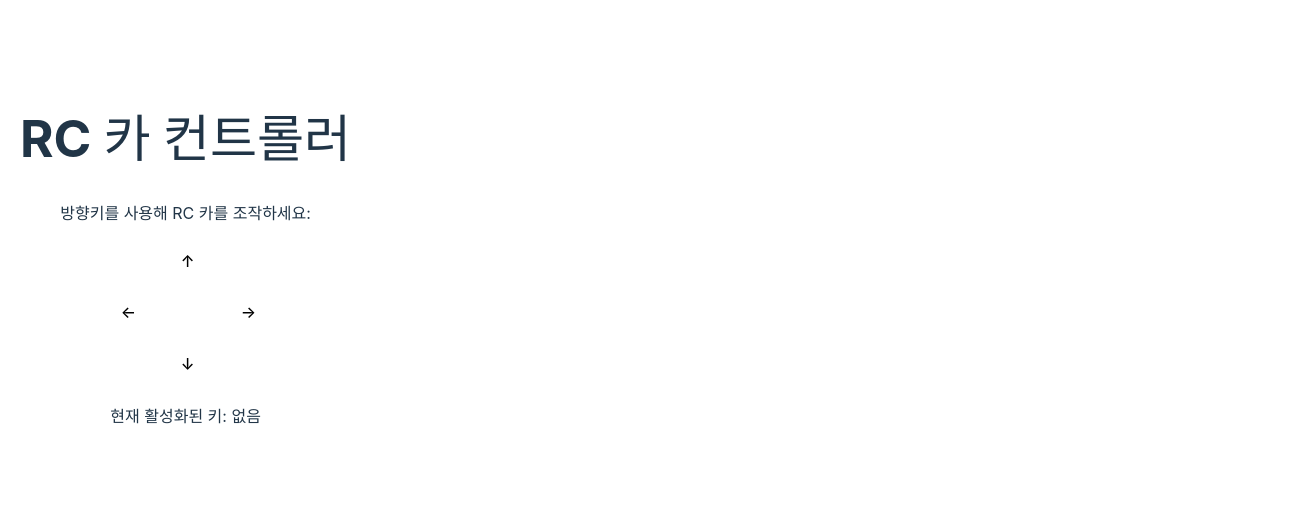
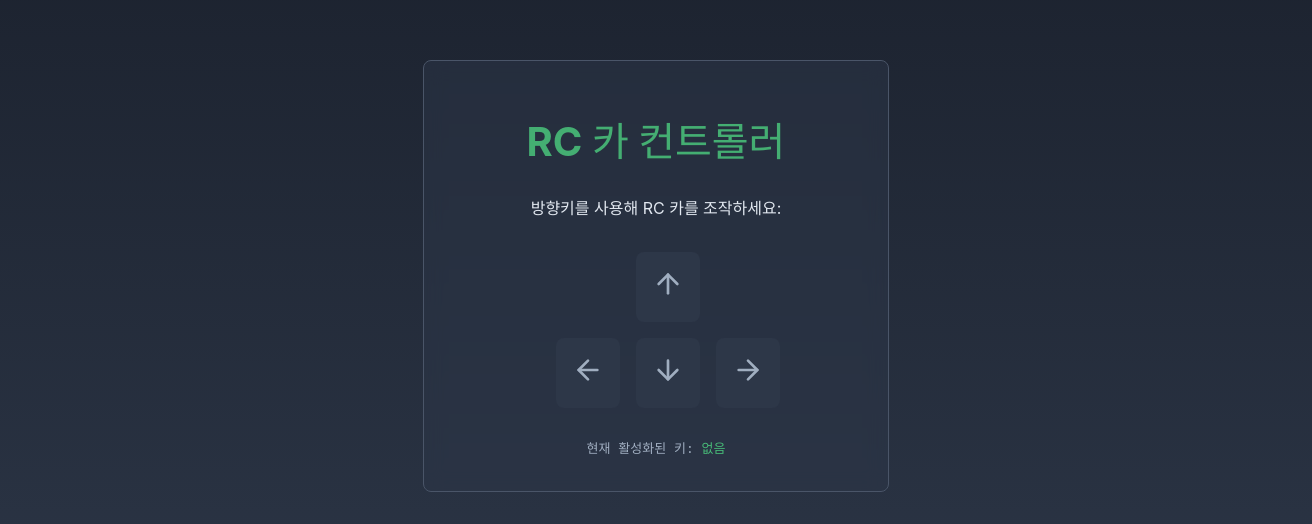
Before and after one commit to Embedded-System-Team1/RC_Car_Web, a React (Vite) app: page / in a window 1280 px wide. Shown: the part 140-664 px from the top of the page, 1312 px wide, since content can reach past the window. Built offline with nearby package versions, Linux system fonts and the light colour scheme; no server answers.

Commit message:
:sparkles: feat: 키 누르는 중이면 메시지를 연속으로 전송

```diff
--- a/src/App.jsx
+++ b/src/App.jsx
@@ -1,8 +1,12 @@
 import { useState, useEffect, useRef } from 'react';
+import styles from './App.module.css';
+import { ArrowUp, ArrowDown, ArrowLeft, ArrowRight } from 'lucide-react';
 
 function App() {
   const socketRef = useRef(null);
   const [activeKeys, setActiveKeys] = useState({}); // 활성화된 키 상태
+  const [lastMessage, setLastMessage] = useState(''); // 마지막 전송 메시지 상태
+  const intervalRef = useRef(null); // Interval 참조
 
   useEffect(() => {
     // WebSocket 연결
@@ -25,7 +29,10 @@ function App() {
 
   const sendMessage = (message) => {
     if (socketRef.current && socketRef.current.readyState === WebSocket.OPEN) {
-      socketRef.current.send(message);
+      if (message !== 'STOP' || lastMessage !== 'STOP') {
+        socketRef.current.send(message);
+        setLastMessage(message); // 마지막 메시지 업데이트
+      }
     } else {
       console.log('WebSocket 연결이 닫혀 있습니다.');
     }
@@ -69,6 +76,10 @@ function App() {
         sendMessage('FORWARD_RIGHT');
       } else if (activeKeys.ArrowUp) {
         sendMessage('FORWARD');
+      } else if (activeKeys.ArrowDown && activeKeys.ArrowLeft) {
+        sendMessage('BACKWARD_LEFT');
+      } else if (activeKeys.ArrowDown && activeKeys.ArrowRight) {
+        sendMessage('BACKWARD_RIGHT');
       } else if (activeKeys.ArrowDown) {
         sendMessage('BACKWARD');
       } else if (activeKeys.ArrowLeft) {
@@ -80,8 +91,22 @@ function App() {
       }
     };
 
-    combinedActions();
-  }, [activeKeys, handleKeyDown]);
+    // 기존 interval 정리
+    if (intervalRef.current) {
+      clearInterval(intervalRef.current);
+    }
+
+    // 새로운 interval 설정
+    intervalRef.current = setInterval(() => {
+      combinedActions();
+    }, 100);
+
+    return () => {
+      if (intervalRef.current) {
+        clearInterval(intervalRef.current);
+      }
+    };
+  }, [activeKeys, lastMessage]); // lastMessage 추가
 
   useEffect(() => {
     window.addEventListener('keydown', handleKeyDown);
@@ -91,57 +116,66 @@ function App() {
       window.removeEventListener('keydown', handleKeyDown);
       window.removeEventListener('keyup', handleKeyUp);
     };
-  }, [handleKeyDown]);
+  }, []);
 
   return (
-    <div style={{ padding: '20px', textAlign: 'center' }}>
-      <h1>RC 카 컨트롤러</h1>
-      <p>방향키를 사용해 RC 카를 조작하세요:</p>
-      <div
-        style={{
-          display: 'inline-grid',
-          gridTemplateColumns: '50px 50px 50px',
-          gridGap: '10px',
-          justifyContent: 'center',
-          alignItems: 'center',
-        }}
-      >
-        <button
-          style={{
-            gridColumn: '2',
-            backgroundColor: activeKeys.ArrowUp ? 'lightgreen' : 'white',
-          }}
-        >
-          ↑
-        </button>
-        <button
-          style={{
-            gridColumn: '1',
-            backgroundColor: activeKeys.ArrowLeft ? 'lightgreen' : 'white',
-          }}
-        >
-          ←
-        </button>
-        <button
-          style={{
-            gridColumn: '3',
-            backgroundColor: activeKeys.ArrowRight ? 'lightgreen' : 'white',
-          }}
-        >
-          →
-        </button>
-        <button
-          style={{
-            gridColumn: '2',
-            backgroundColor: activeKeys.ArrowDown ? 'lightgreen' : 'white',
-          }}
-        >
-          ↓
-        </button>
+    <div className={styles.container}>
+      <div className={styles.card}>
+        <h1 className={styles.title}>RC 카 컨트롤러</h1>
+
+        <p className={styles.description}>방향키를 사용해 RC 카를 조작하세요:</p>
+
+        {/* Up arrow */}
+        <div className={styles.topCenter}>
+          <div className={styles.gridItem}>
+            <div className={`${styles.arrowButton} ${activeKeys.ArrowUp ? styles.active : ''}`}>
+              <ArrowUp
+                className={`${styles.arrowIcon} ${activeKeys.ArrowUp ? styles.activeIcon : ''}`}
+              />
+            </div>
+          </div>
+        </div>
+
+        {/* Left arrow */}
+        <div className={styles.grid}>
+          <div className={styles.gridItem}>
+            <div className={`${styles.arrowButton} ${activeKeys.ArrowLeft ? styles.active : ''}`}>
+              <ArrowLeft
+                className={`${styles.arrowIcon} ${activeKeys.ArrowLeft ? styles.activeIcon : ''}`}
+              />
+            </div>
+          </div>
+
+          {/* Down arrow */}
+          <div className={styles.gridItem}>
+            <div className={`${styles.arrowButton} ${activeKeys.ArrowDown ? styles.active : ''}`}>
+              <ArrowDown
+                className={`${styles.arrowIcon} ${activeKeys.ArrowDown ? styles.activeIcon : ''}`}
+              />
+            </div>
+          </div>
+
+          {/* Right arrow */}
+          <div className={styles.gridItem}>
+            <div className={`${styles.arrowButton} ${activeKeys.ArrowRight ? styles.active : ''}`}>
+              <ArrowRight
+                className={`${styles.arrowIcon} ${activeKeys.ArrowRight ? styles.activeIcon : ''}`}
+              />
+            </div>
+          </div>
+        </div>
+
+        <div className={styles.statusText}>
+          현재 활성화된 키:{' '}
+          <span className={styles.activeKey}>
+            {Object.keys(activeKeys).length > 0
+              ? Object.keys(activeKeys)
+                  .map((key) => key.replace('Arrow', ''))
+                  .join(', ')
+              : '없음'}
+          </span>
+        </div>
       </div>
-      <p style={{ marginTop: '20px' }}>
-        현재 활성화된 키: {Object.keys(activeKeys).join(', ') || '없음'}
-      </p>
     </div>
   );
 }
```
